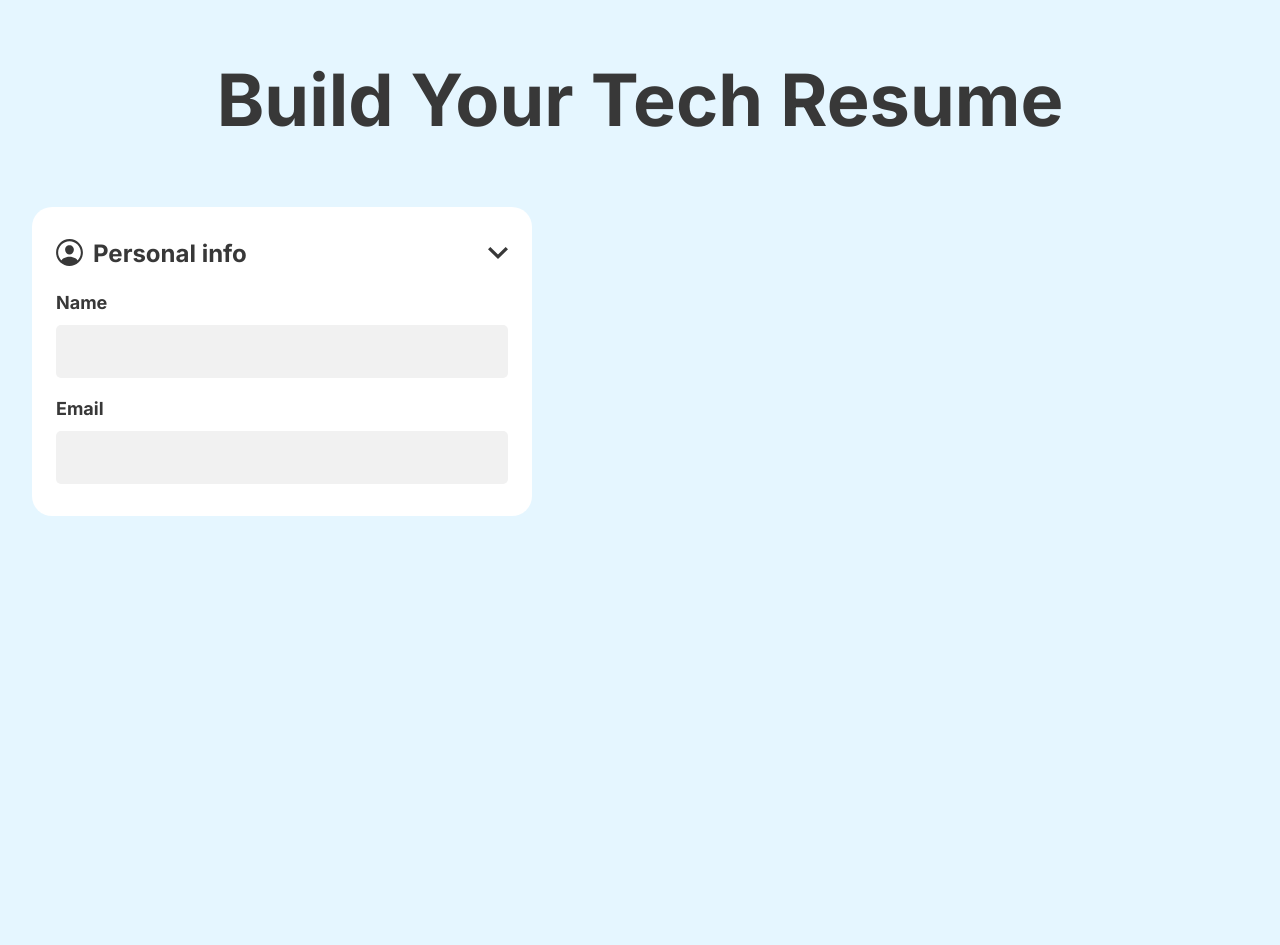
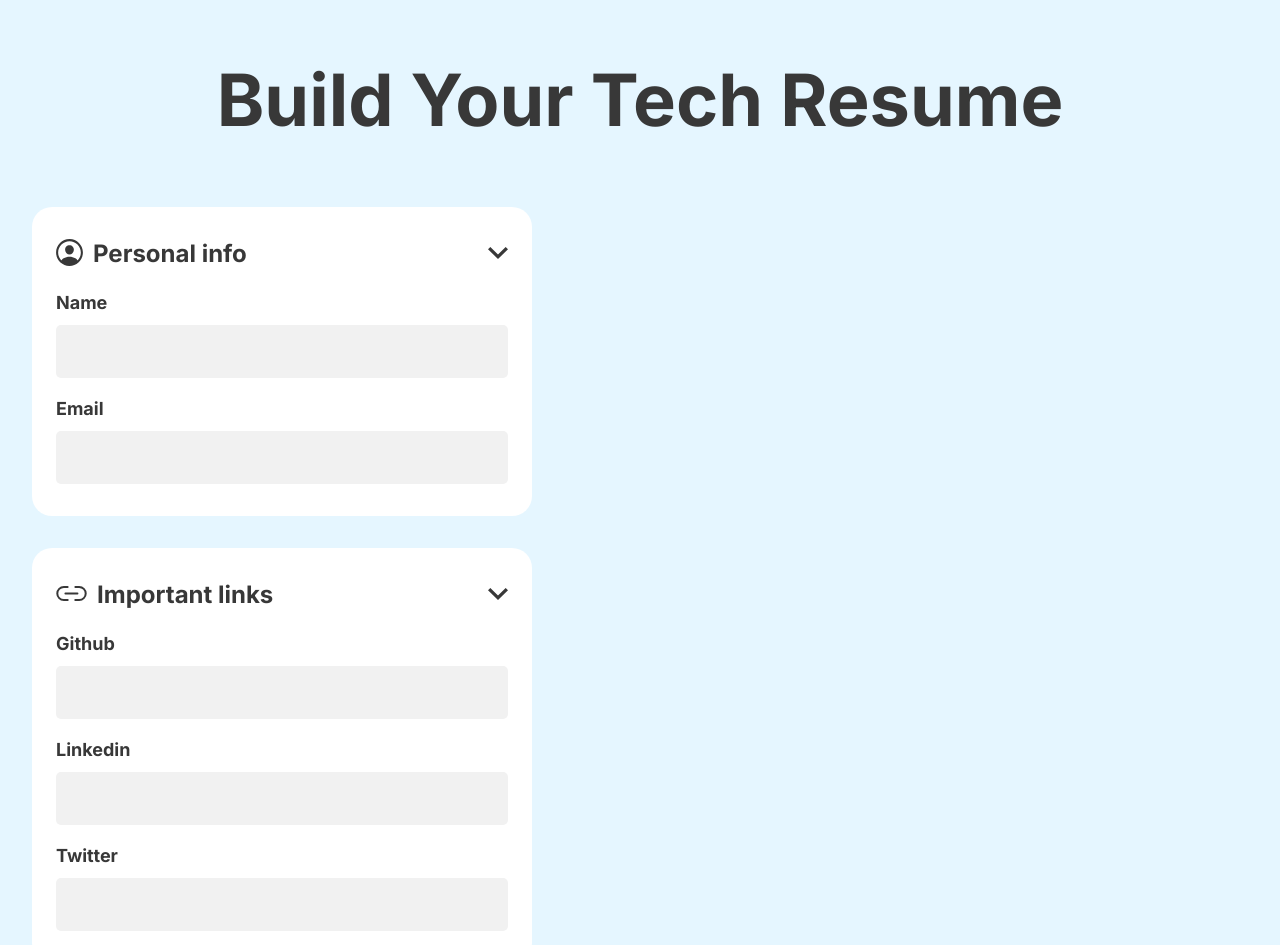
Before and after one commit to yashpandey002/resume-builder, a React (Vite) app: page / in a window 1280 px wide. Shown: the top 945 px of the page. Before the commit the page ends 800 px from the top, so only its background shows below. Built offline with nearby package versions, Linux system fonts and the light colour scheme.

Commit message:
Important links component added

```diff
--- a/src/App.jsx
+++ b/src/App.jsx
@@ -2,6 +2,7 @@ import "./styles/root.css";
 import "./styles/utility.css";
 import "./styles/App.css";
 import PersonalInfo from "./components/PersonalInfo";
+import ImpLinks from "./components/ImpLinks";
 
 function App() {
     return (
@@ -11,8 +12,9 @@ function App() {
                     <h1 className="mainHeading">Build Your Tech Resume</h1>
                 </div>
                 <div className="mainContent__box flex">
-                    <div className="mainContent__editorBox">
+                    <div className="mainContent__editorBox flex flex-column flex-gap-lg">
                         <PersonalInfo />
+                        <ImpLinks />
                     </div>
                     <div className="mainContent__resultBox"></div>
                 </div>
--- /dev/null
+++ b/src/components/ImpLinks.jsx
@@ -0,0 +1,24 @@
+import "../styles/root.css";
+import "../styles/utility.css";
+import Layout from "./Layout";
+import Header from "./Header";
+import Input from "./Input";
+
+export default function ImpLinks() {
+    return (
+        <Layout>
+            <div className="impLinks__header">
+                <Header
+                    contentIconSrc={".././imp-links-icon.svg"}
+                    heading={"Important links"}
+                    downIconSrc={".././down-icon.svg"}
+                />
+            </div>
+            <div className="impLinks__contentBox flex flex-column flex-gap-md">
+                <Input label={"Github"} type={"text"} id={"github"} />
+                <Input label={"Linkedin"} type={"text"} id={"linkedin"} />
+                <Input label={"Twitter"} type={"text"} id={"twitter"} />
+            </div>
+        </Layout>
+    );
+}
```
Also changed, not shown: public/imp-links-icon.svg (added).
